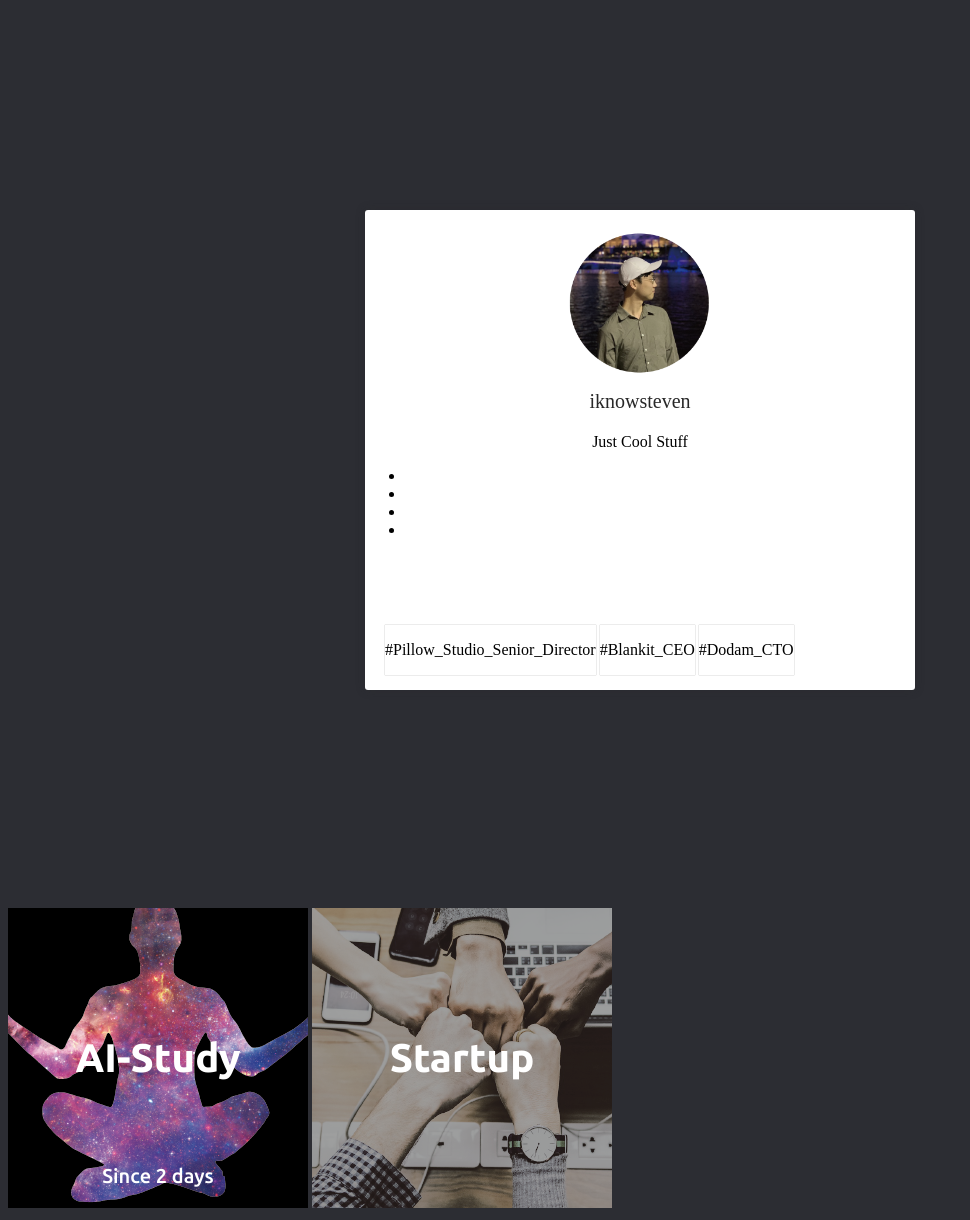
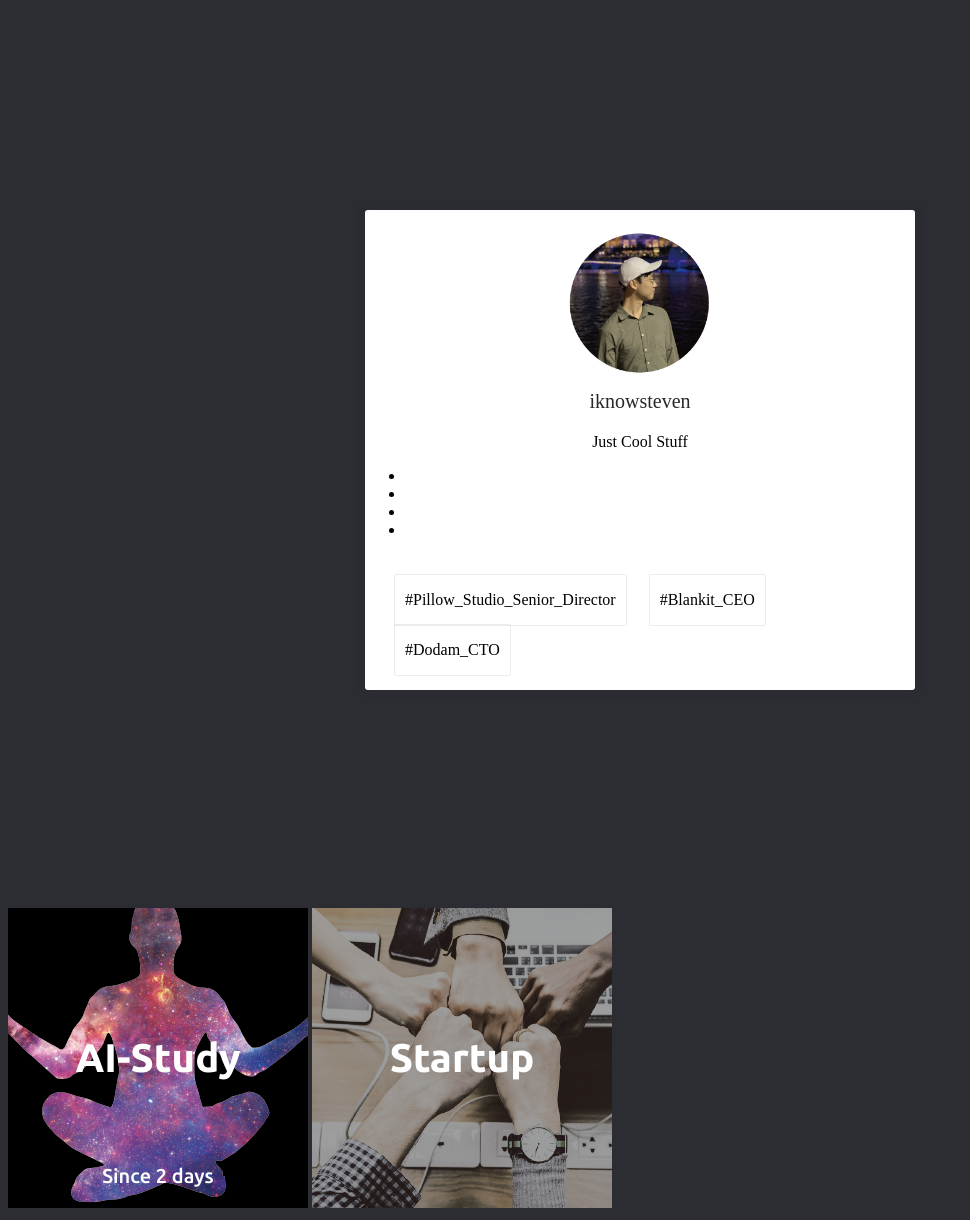
Before and after one commit to iknowSteven/iknowSteven.github.io, a Jekyll site: the page built from index.md, in a window 1280 px wide. Shown: the whole page, without its empty margins (0-970 px from the left). Built offline with Jekyll 4.4.1, drawn with Linux system fonts in a browser that asks for light colours; our own code applies the rules of GitHub Pages for plain Markdown files.

Commit message:
no message

```diff
--- a/assets/css/home.css
+++ b/assets/css/home.css
@@ -69,5 +69,6 @@ html {
     box-shadow: 0 0 1px 0 rgba(40,40,40,0.5);
     height: 50px;
     line-height: 50px;
-    margin: 0 10px 0 px;
+    margin: 0 10px 0 10px;
+    padding: 0 10px 0 10px;
 }
```
